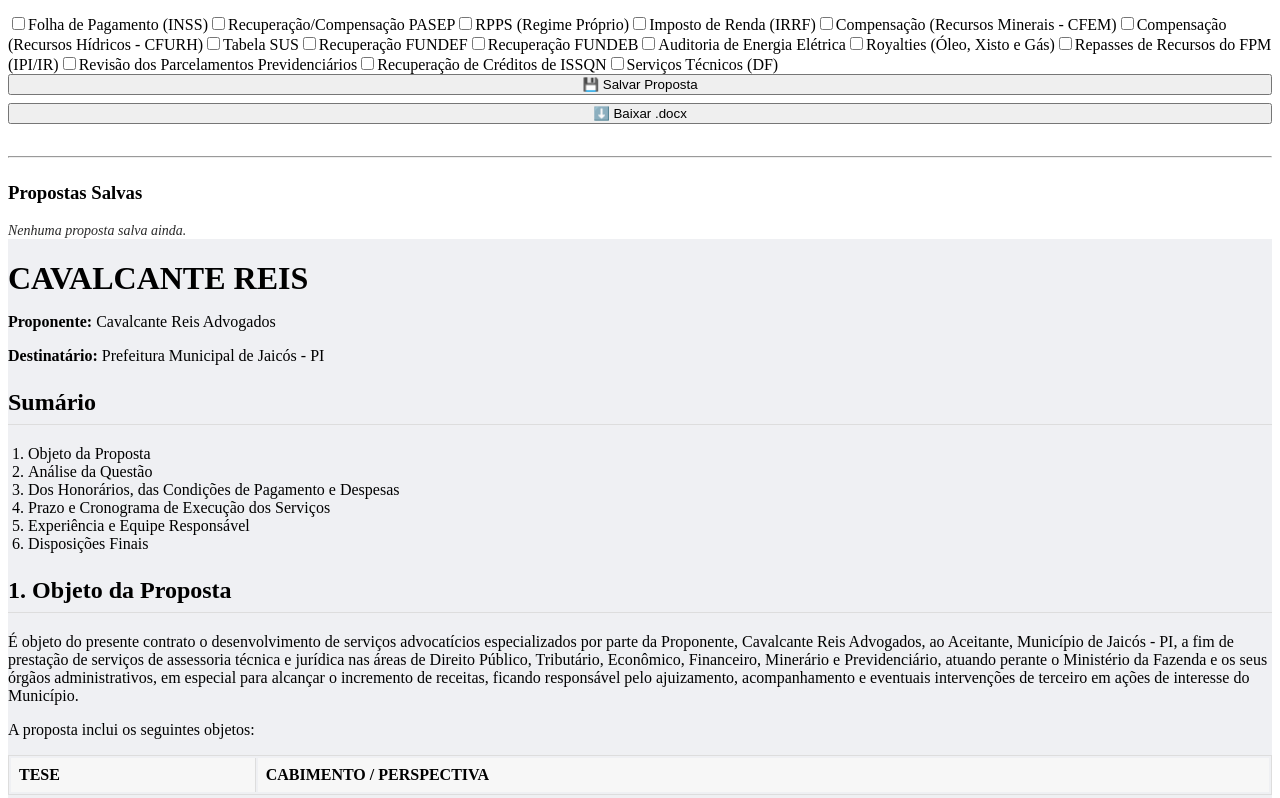
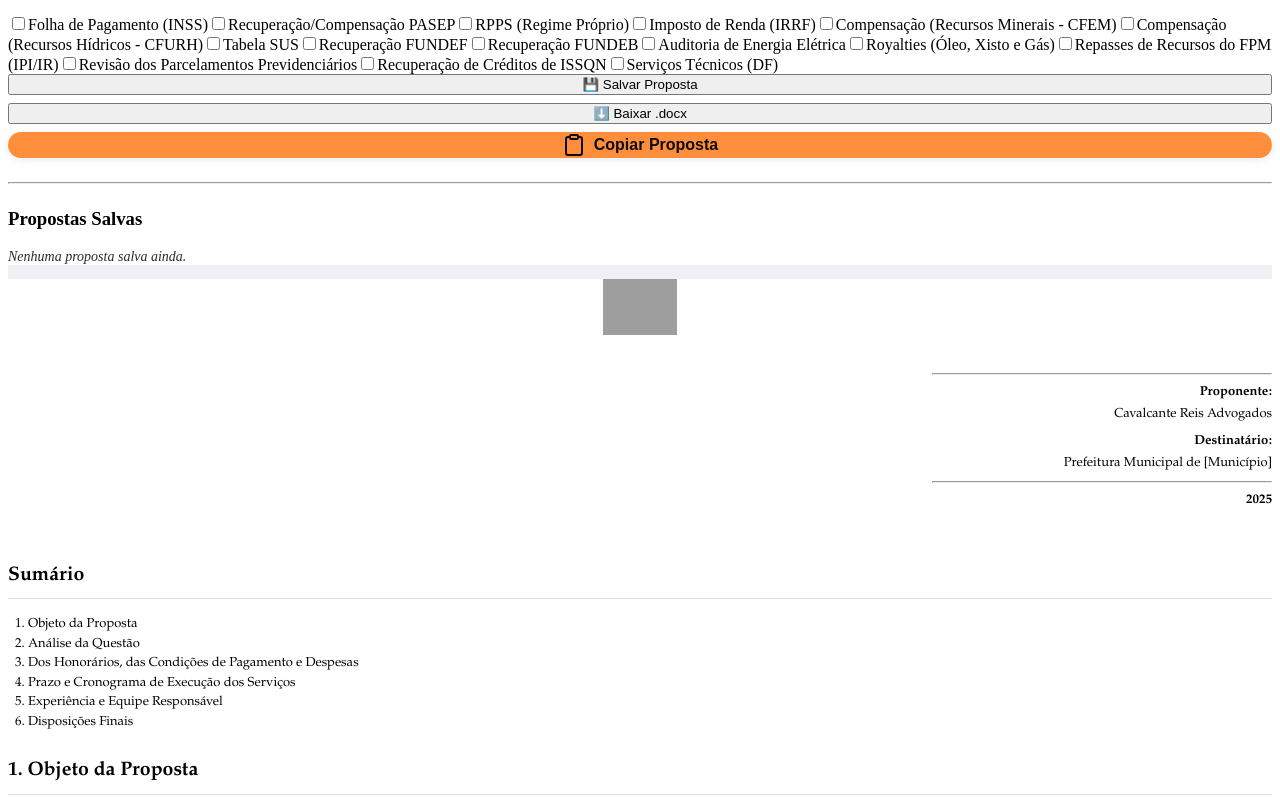
Before and after one commit to lLebas/LiviaAdvogados, a React (Vite) app: page / in a window 1280 px wide. Shown: the part 422-1220 px from the top of the page. Built offline with nearby package versions, Linux system fonts and the light colour scheme; grey boxes are pictures that could not be loaded; the HTML template or start-up script is replaced by a standard one.

Commit message:
Update Config

```diff
--- a/src/App.jsx
+++ b/src/App.jsx
@@ -148,7 +148,7 @@
   </header>
 );
 
-const ControlsSidebar = ({ theme, options, setOptions, services, setServices, savedProposals, onLoadProposal, onDeleteProposal, onStartFromScratch, onImportDocx, onSaveProposal, onDownloadDocx }) => {
+const ControlsSidebar = ({ theme, options, setOptions, services, setServices, savedProposals, onLoadProposal, onDeleteProposal, onStartFromScratch, onImportDocx, onSaveProposal, onDownloadDocx, proposalHtmlForCopy }) => {
   const themeColors = colors[theme];
 
   const handleServiceChange = (serviceName) => {
@@ -163,6 +163,28 @@
       .replace(/<[^>]+>/g, '') // Remove tags HTML
       .trim();
     setOptions((prev) => ({ ...prev, [name]: sanitizedValue }));
+  };
+
+  // Função para copiar proposta
+  const handleCopy = () => {
+    try {
+      const textArea = document.createElement("textarea");
+      // Limpa HTML
+      const tempDiv = document.createElement('div');
+      tempDiv.innerHTML = proposalHtmlForCopy.replace(/<br\s*\/?\>/gi, '\n');
+      const cleanText = tempDiv.textContent || tempDiv.innerText || "";
+      textArea.value = cleanText;
+      document.body.appendChild(textArea);
+      textArea.select();
+      document.execCommand('copy');
+      document.body.removeChild(textArea);
+      if (typeof setShowCopyToast === 'function') {
+        setShowCopyToast(true);
+        setTimeout(() => setShowCopyToast(false), 2000);
+      }
+    } catch (err) {
+      console.error('Falha ao copiar texto: ', err);
+    }
   };
 
   return (
@@ -259,11 +281,41 @@
         ))}
 
         <div className="actions">
-          <button id="save-proposal" className="btn primary" style={{ width: '100%', marginBottom: '8px' }} onClick={onSaveProposal}>
+          <button
+            id="save-proposal"
+            className="btn primary"
+            style={{ width: "100%", marginBottom: "8px" }}
+            onClick={onSaveProposal}>
             💾 Salvar Proposta
           </button>
-          <button id="download-docx" className="btn primary" style={{ width: '100%', marginBottom: '8px' }} onClick={onDownloadDocx}>
+          <button
+            id="download-docx"
+            className="btn primary"
+            style={{ width: "100%", marginBottom: "8px" }}
+            onClick={onDownloadDocx}>
             ⬇️ Baixar .docx
+          </button>
+          <button
+            onClick={handleCopy}
+            style={{
+              backgroundColor: colors.light.button,
+              color: colors.light.buttonText,
+              width: "100%",
+              marginBottom: "8px",
+              display: "flex",
+              alignItems: "center",
+              justifyContent: "center",
+              gap: "8px",
+              fontWeight: "bold",
+              fontSize: "16px",
+              borderRadius: "24px",
+              boxShadow: "0 2px 8px rgba(0,0,0,0.08)",
+              border: "none"
+            }}
+            className="btn primary"
+          >
+            <Clipboard size={24} />
+            Copiar Proposta
           </button>
         </div>
       </div>
@@ -278,19 +330,16 @@
             Nenhuma proposta salva ainda.
           </p>
         ) : (
-          <div className="proposals-list">
+          <div>
             {savedProposals.map((proposal) => {
-              // Calcular dias restantes
-              const daysRemaining = proposal.expiresAt
-                ? Math.ceil((proposal.expiresAt - Date.now()) / (1000 * 60 * 60 * 24))
-                : null;
-
-              const isExpiringSoon = daysRemaining && daysRemaining <= 3;
-              const isExpired = daysRemaining && daysRemaining <= 0;
-
+              const now = Date.now();
+              const daysRemaining = proposal.expiresAt ? Math.ceil((proposal.expiresAt - now) / (1000 * 60 * 60 * 24)) : null;
+              const isExpired = proposal.expiresAt && proposal.expiresAt < now;
+              const isExpiringSoon = daysRemaining !== null && daysRemaining <= 2 && !isExpired;
               return (
-                <div key={proposal.id} className="proposal-item" style={{
-                  padding: '12px',
+                <div
+                  key={proposal.id}
+                  style={{
                     marginBottom: '8px',
                     border: `1px solid ${isExpiringSoon ? '#ff9800' : themeColors.sidebarBorder}`,
                     borderRadius: '4px',
@@ -431,11 +480,6 @@
 
     return `
       <div class="doc">
-        <!-- Cabeçalho -->
-        <h1 style="margin-bottom:10px;">CAVALCANTE REIS</h1>
-        <p><strong>Proponente:</strong> Cavalcante Reis Advogados</p>
-        <p><strong>Destinatário:</strong> Prefeitura Municipal de ${options.municipio || "[Nome do Município]"}</p>
-
         <!-- Sumário -->
         <div style="margin: 24px 0;">
           <h2 class="text-2xl font-bold" style="border-bottom:1px solid #ddd;padding-bottom:8px;">Sumário</h2>
@@ -544,7 +588,40 @@
 
   // Sanitizar HTML antes de renderizar
   const cleanHtml = DOMPurify.sanitize(html);
-  return <div id="preview" className="preview" dangerouslySetInnerHTML={{ __html: cleanHtml }} />;
+  return (
+    <div
+      id="proposal-preview"
+      style={{
+        position: 'relative',
+        backgroundColor: themeColors.docBg,
+        color: themeColors.docText,
+        fontFamily: 'Garamond, serif',
+        fontSize: '13px',
+        lineHeight: '1.5'
+      }}
+      className="p-12 md:p-16 lg:p-20 max-w-4xl mx-auto rounded-lg shadow-lg"
+    >
+      {/* Topo igual ao modelo */}
+      <div style={{ width: '100%', marginBottom: '48px' }}>
+        <div style={{ width: '100%', display: 'flex', justifyContent: 'center', marginBottom: '32px' }}>
+          <img src="/Advogados-PNG.png" alt="Logo Cavalcante Reis Advogados" style={{ height: '56px', objectFit: 'contain' }} />
+        </div>
+        <div style={{ width: '100%', display: 'flex', justifyContent: 'flex-end' }}>
+          <div style={{ width: '340px', textAlign: 'right' }}>
+            <hr style={{ marginBottom: '8px' }} />
+            <div style={{ fontWeight: 'bold', marginBottom: '2px' }}>Proponente:</div>
+            <div style={{ marginBottom: '8px' }}>Cavalcante Reis Advogados</div>
+            <div style={{ fontWeight: 'bold', marginBottom: '2px' }}>Destinatário:</div>
+            <div style={{ marginBottom: '8px' }}>Prefeitura Municipal de {options.municipio || '[Município]'}</div>
+            <hr style={{ marginBottom: '8px' }} />
+            <div style={{ fontWeight: 'bold', marginBottom: '2px' }}>{options.data ? options.data.split('de')[2]?.trim() : '2025'}</div>
+          </div>
+        </div>
+      </div>
+      {/* Conteúdo da proposta */}
+      <div style={{ position: 'relative', zIndex: 1 }} dangerouslySetInnerHTML={{ __html: cleanHtml }} />
+    </div>
+  );
 };
 
 export default function App() {
@@ -553,7 +630,7 @@
   // Modal state
   const [modal, setModal] = useState({ open: false, title: '', message: '', onConfirm: null, onCancel: null, confirmText: 'OK', cancelText: 'Cancelar', type: 'info' });
   const [theme, setTheme] = useState("light");
-  const [options, setOptions] = useState({ municipio: "Jaicós - PI", data: "07 de outubro de 2025" });
+  const [options, setOptions] = useState({ municipio: "", data: "" });
   const [services, setServices] = useState(
     Object.keys(allServices).reduce((acc, key) => {
       acc[key] = false; // começa com todos desmarcados
@@ -823,9 +900,7 @@
     // Monta o HTML igual à prévia, com fonte Garamond e tamanho 13px
     return `
       <div class="doc" style="font-family: Garamond, serif; font-size: 13px; color: #222;">
-        <h1 style="margin-bottom:10px; font-family: Garamond, serif; font-size: 20px;">CAVALCANTE REIS</h1>
-        <p><strong>Proponente:</strong> Cavalcante Reis Advogados</p>
-        <p><strong>Destinatário:</strong> Prefeitura Municipal de ${options.municipio || "[Nome do Município]"}</p>
+  {/* Removido bloco duplicado de cabeçalho, já existe acima como watermark/header */}
         <div style="margin: 24px 0;">
           <h2 class="text-2xl font-bold" style="border-bottom:1px solid #ddd;padding-bottom:8px; font-family: Garamond, serif; font-size: 15px;">Sumário</h2>
           <ol style="margin-top:8px; padding-left: 20px;">
@@ -854,11 +929,11 @@
           </table>
         </div>
         <div class="proposal-section" style="margin: 24px 0;">
-          <h2 class="text-2xl font-bold" style="border-bottom:1px solid #ddd;padding-bottom:8px; font-family: Garamond, serif; font-size: 15px;">2. Análise da Questão</h2>
+          <h2 class="text-2xl font-bold" style="border-bottom:1px solid #ddd;padding-bottom:8px; font-family: Garamond, serif; fontSize: 15px;">2. Análise da Questão</h2>
           ${Object.entries(allServices).map(([key, label]) => services[key] ? `<h3 class="font-bold text-lg mt-6 mb-2" style="font-family: Garamond, serif; font-size: 14px;">${serviceTitles[key]}</h3><div class="space-y-4">${serviceTextDatabase[key]}</div>` : "").join("")}
         </div>
         <div class="proposal-section" style="margin: 24px 0;">
-          <h2 class="text-2xl font-bold" style="border-bottom:1px solid #ddd;padding-bottom:8px; font-family: Garamond, serif; font-size: 15px;">3. Dos Honorários, das Condições de Pagamento e Despesas</h2>
+          <h2 class="text-2xl font-bold" style="border-bottom:1px solid #ddd;padding-bottom:8px; font-family: Garamond, serif; fontSize: 15px;">3. Dos Honorários, das Condições de Pagamento e Despesas</h2>
           <p>Os valores levantados a título de incremento são provisórios, baseados em informações preliminares, podendo, ao final, representar valores a maior ou a menor.</p>
           <ul style="margin-top:8px; padding-left:20px; list-style:disc; font-family: Garamond, serif; font-size: 13px;">
             <li><strong>3.1.1</strong> Para todos os demais itens descritos nesta Proposta será efetuado o pagamento de honorários advocatícios à CAVALCANTE REIS ADVOGADOS pela execução dos serviços de recuperação de créditos, ad êxito na ordem de R$ 0,12 para cada R$ 1,00.</li>
@@ -867,15 +942,15 @@
           </ul>
         </div>
         <div class="proposal-section" style="margin: 24px 0;">
-          <h2 class="text-2xl font-bold" style="border-bottom:1px solid #ddd;padding-bottom:8px; font-family: Garamond, serif; font-size: 15px;">4. Prazo e Cronograma de Execução dos Serviços</h2>
+          <h2 class="text-2xl font-bold" style="border-bottom:1px solid #ddd;padding-bottom:8px; font-family: Garamond, serif; fontSize: 15px;">4. Prazo e Cronograma de Execução dos Serviços</h2>
           <p>O prazo de execução será de 24 (vinte e quatro) meses ou pelo tempo que perdurar os processos judiciais, podendo ser prorrogado por interesse das partes.</p>
         </div>
         <div class="proposal-section" style="margin: 24px 0;">
-          <h2 class="text-2xl font-bold" style="border-bottom:1px solid #ddd;padding-bottom:8px; font-family: Garamond, serif; font-size: 15px;">5. Experiência e Equipe Responsável</h2>
+          <h2 class="text-2xl font-bold" style="border-bottom:1px solid #ddd;padding-bottom:8px; font-family: Garamond, serif; fontSize: 15px;">5. Experiência e Equipe Responsável</h2>
           <p>No portfólio de serviços executados e/ou em execução, constam diversos Municípios contratantes.</p>
         </div>
         <div class="proposal-section" style="margin: 24px 0;">
-          <h2 class="text-2xl font-bold" style="border-bottom:1px solid #ddd;padding-bottom:8px; font-family: Garamond, serif; font-size: 15px;">6. Disposições Finais</h2>
+          <h2 class="text-2xl font-bold" style="border-bottom:1px solid #ddd;padding-bottom:8px; font-family: Garamond, serif; fontSize: 15px;">6. Disposições Finais</h2>
           <div style="margin-top:16px; border-top:1px solid #ddd; padding-top:16px; text-align:center; font-family: Garamond, serif; font-size: 13px;">
             <p>Brasília-DF, ${options.data || "[Data da Proposta]"}.</p>
             <p style="margin-top:12px; font-weight:bold;">Atenciosamente,</p>
@@ -888,10 +963,26 @@
 
   // Função para gerar docx igual à prévia
   const generateDocx = async () => {
+    try {
+      // Validação básica
+      if (!options.municipio) {
+        setModal({
+          open: true,
+          title: 'Erro ao gerar documento',
+          message: 'Por favor, preencha o nome do município antes de gerar o documento.',
+          confirmText: 'OK',
+          type: 'error',
+          onConfirm: () => setModal(m => ({ ...m, open: false })),
+        });
+        return;
+      }
+
       // Usa o HTML da prévia para montar o texto
       const tempDiv = document.createElement("div");
       tempDiv.innerHTML = proposalHtmlForCopy;
       const cleanText = tempDiv.innerText;
+
+      // Criar o documento com as configurações corretas
       const doc = new Document({
         styles: {
           paragraphStyles: [
@@ -909,11 +1000,35 @@
             },
           ],
         },
+        sections: [{
+          properties: {},
+          children: [new Paragraph({ text: cleanText, style: "Normal" })],
+        }],
       });
-    doc.addSection({ children: [new Paragraph({ text: cleanText, style: "Normal" })] });
-    const packer = new Packer();
-    const blob = await packer.toBlob(doc);
+
+      const blob = await Packer.toBlob(doc);
       saveAs(blob, `Proposta - ${options.municipio || "Municipio"}.docx`);
+
+      // Mostrar mensagem de sucesso
+      setModal({
+        open: true,
+        title: 'Documento gerado!',
+        message: `O documento "Proposta - ${options.municipio}.docx" foi baixado com sucesso.`,
+        confirmText: 'OK',
+        type: 'success',
+        onConfirm: () => setModal(m => ({ ...m, open: false })),
+      });
+    } catch (error) {
+      console.error('Erro ao gerar documento:', error);
+      setModal({
+        open: true,
+        title: 'Erro ao gerar documento',
+        message: `Ocorreu um erro ao gerar o documento: ${error.message}`,
+        confirmText: 'OK',
+        type: 'error',
+        onConfirm: () => setModal(m => ({ ...m, open: false })),
+      });
+    }
   };
 
   // Processar upload de .docx: substituir município, data e remover seções 2.2-2.8
@@ -983,6 +1098,7 @@
   // Handler para download e salvar, passado para o sidebar
   const onDownloadDocx = generateDocx;
   const onSaveProposal = saveProposal;
+  const [showCopyToast, setShowCopyToast] = useState(false);
   React.useEffect(() => {
     const upload = document.getElementById("upload-docx");
     if (upload) {
@@ -995,6 +1111,23 @@
 
   return (
     <div className={`app ${theme}`} style={{ backgroundColor: colors[theme].background }}>
+      {showCopyToast && (
+        <div style={{
+          position: 'fixed',
+          top: '32px',
+          left: '50%',
+          transform: 'translateX(-50%)',
+          background: '#333',
+          color: '#fff',
+          padding: '12px 32px',
+          borderRadius: '24px',
+          boxShadow: '0 2px 8px rgba(0,0,0,0.15)',
+          zIndex: 9999,
+          fontSize: '16px',
+        }}>
+          Prévia copiada!
+        </div>
+      )}
       <Header theme={theme} />
       <main className="main">
         <ControlsSidebar
@@ -1003,17 +1136,18 @@
           setOptions={setOptions}
           services={services}
           setServices={setServices}
-          savedProposals={savedProposals || []}
+          savedProposals={Array.isArray(savedProposals) ? savedProposals : []}
           onLoadProposal={loadProposal}
           onDeleteProposal={deleteProposal}
           onStartFromScratch={startFromScratch}
           onImportDocx={importDocx}
           onSaveProposal={saveProposal}
           onDownloadDocx={generateDocx}
+          proposalHtmlForCopy={proposalHtmlForCopy}
+          setShowCopyToast={setShowCopyToast}
         />
         <div className="content">
           <ProposalDocument theme={theme} options={options} services={services} />
-          <CopyButton theme={theme} textToCopy={proposalHtmlForCopy} />
         </div>
         <Modal {...modal} />
       </main>
```
Also changed, not shown: prisma.config.ts (added, +13 -0 lines), public/Image Advogados-PNG.png (added). Lines whose indentation alone changed are shown as unchanged.
